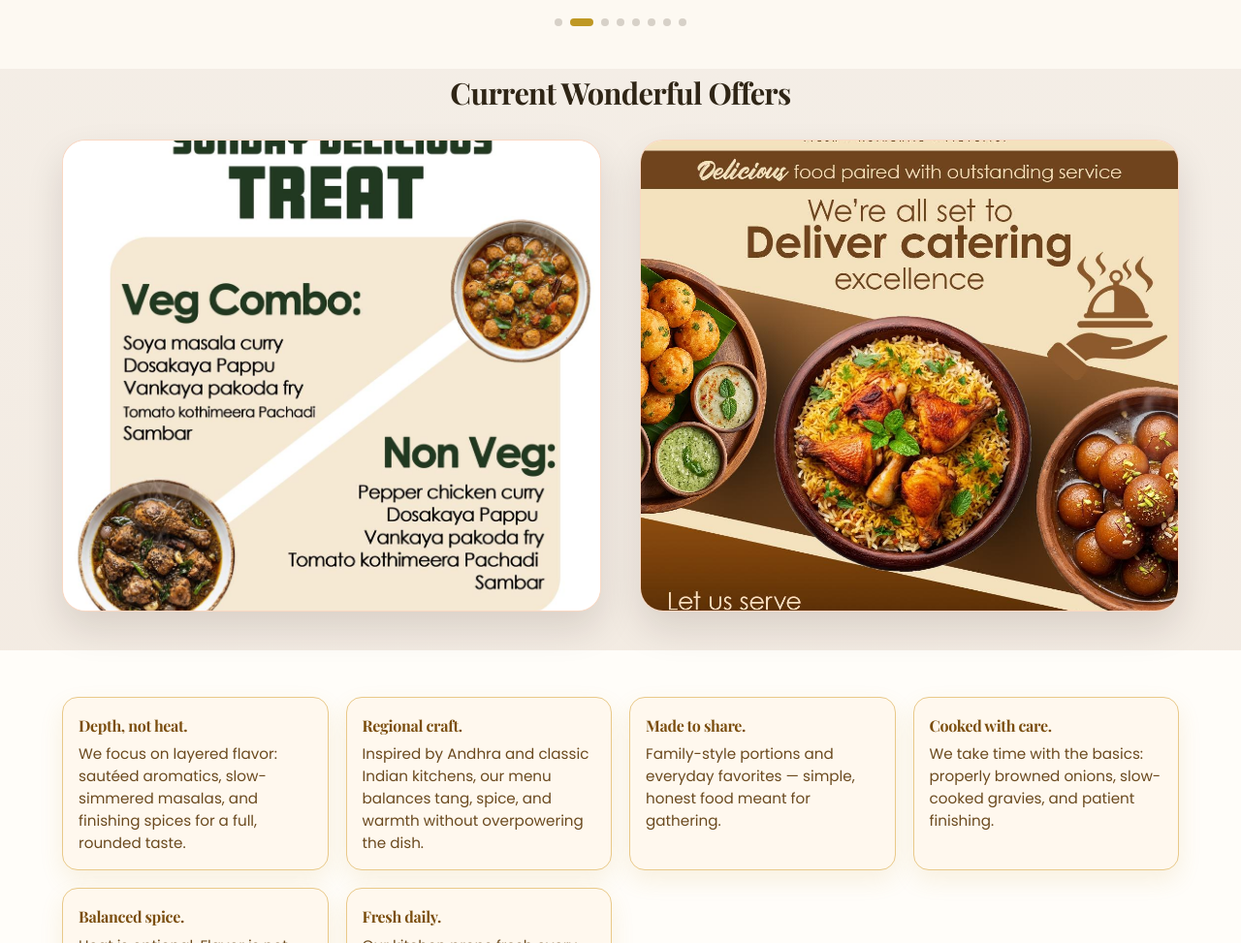
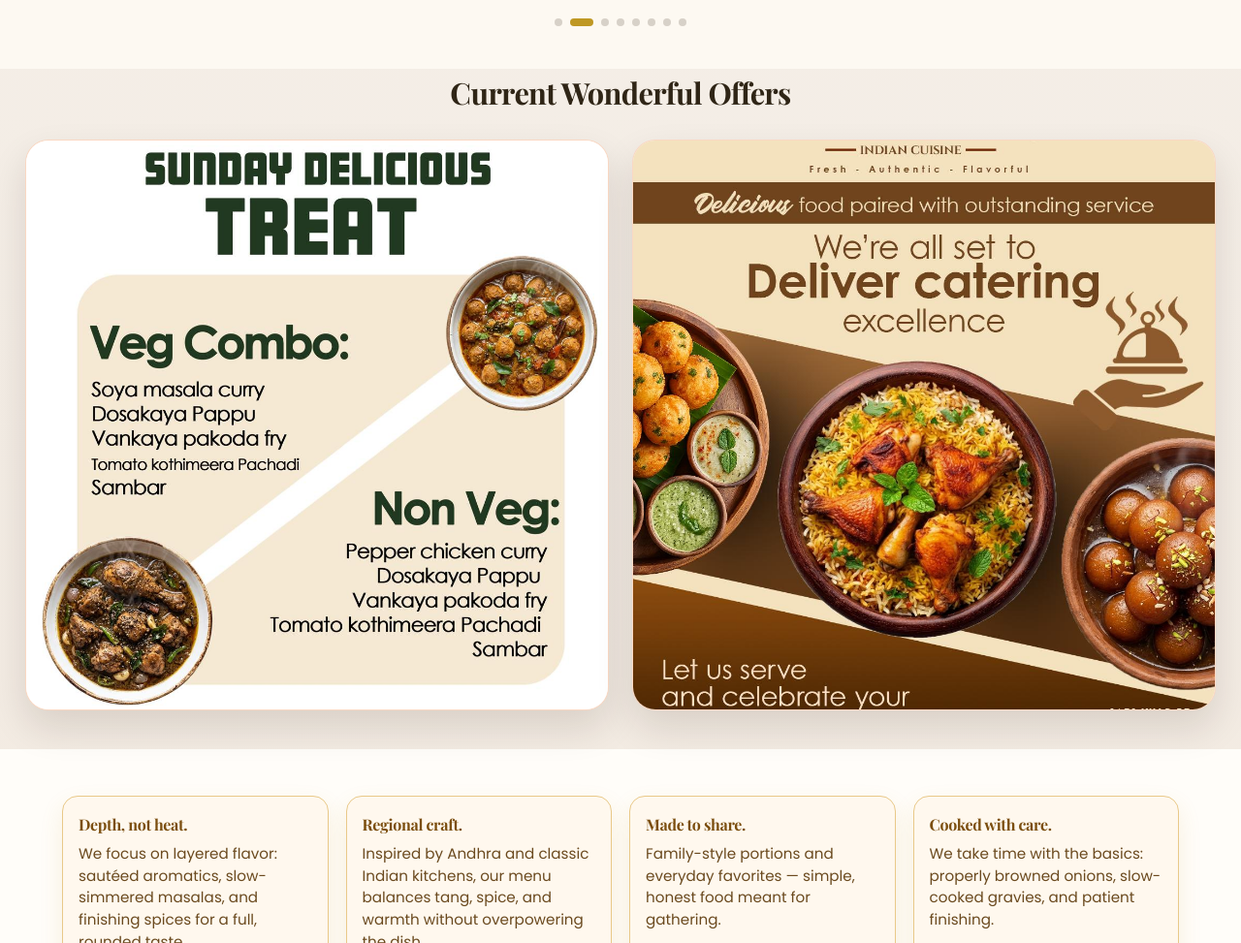
Before and after one commit to VSMEDU/ruchira-site, a website: page index.html in a window 1280 px wide. Shown: the part 1198-2171 px from the top of the page at 97% size. Drawn offline with nearby package versions, Linux system fonts and the light colour scheme.

Commit message:
Expand offer cards to fill full row width

```diff
--- a/assets/css/styles.css
+++ b/assets/css/styles.css
@@ -415,10 +415,10 @@ img {
   display: grid;
   grid-template-columns: repeat(2, minmax(0, 1fr));
   grid-template-rows: auto 1fr;
-  column-gap: 40px;
+  column-gap: 24px;
   row-gap: 24px;
-  padding: 0 5vw 40px;
-  max-width: 1400px;
+  padding: 0 2vw 40px;
+  max-width: 100%;
   margin: 0 auto;
   align-items: stretch;
 }
@@ -511,7 +511,7 @@ img {
   border: 1px solid rgba(226, 74, 5, 0.18);
   background: #fff7ee;
   box-shadow: 0 18px 38px rgba(35, 18, 10, 0.12);
-  height: clamp(320px, 38vw, 580px);
+  height: clamp(360px, 46vw, 700px);
 }
 
 .offer-card img {
```
